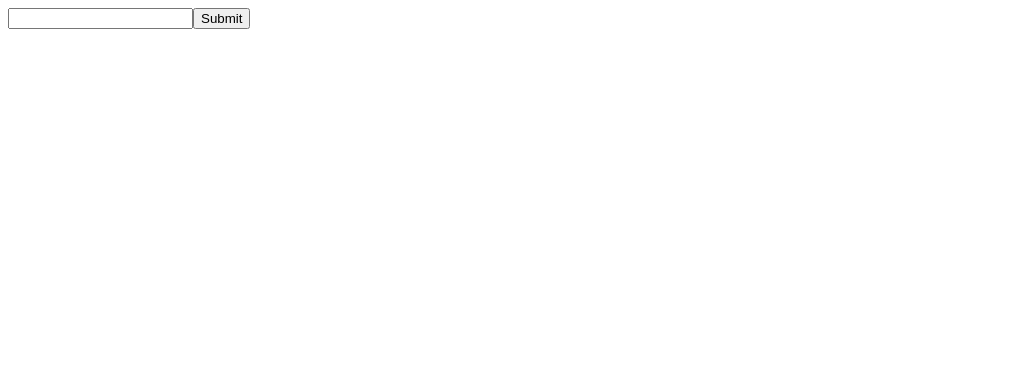
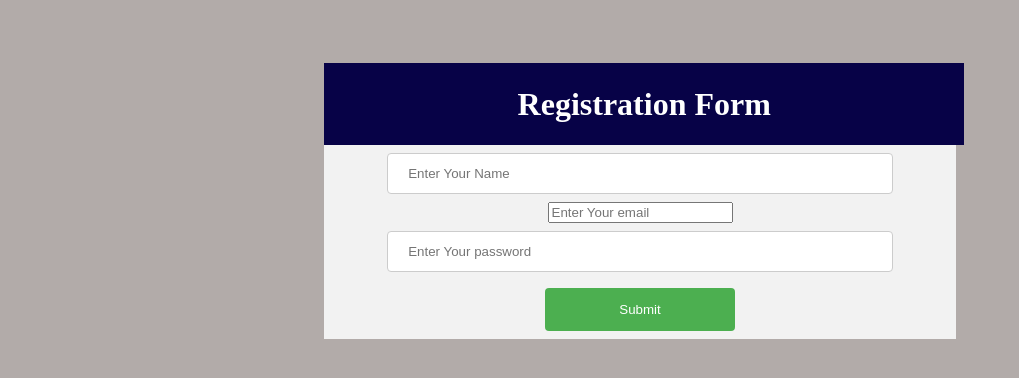
Before and after one commit to SanaUllahRasheed123/revision-react, a React (Create React App) app: page / in a window 1280 px wide. Shown: the top 378 px of the page, without its empty margins (0-1019 px from the left). Built offline with nearby package versions, Linux system fonts and the light colour scheme.

Commit message:
FormCreatedContinue

```diff
--- a/src/App.js
+++ b/src/App.js
@@ -245,16 +245,36 @@
 
 // export default App
 
+
+// Lifting State Up
+// import React from 'react'
+// import ChildA from './ChildA'
+
+// const App = () => {
+//   function getData(data){
+//     console.log(data)
+//   }
+//   return (
+//     <>
+//     <ChildA getData={getData}/>
+//     </>
+//   )
+// }
+
+// export default App
+
+
+//form Started
+
+
 import React from 'react'
-import ChildA from './ChildA'
+import Form from './Form'
+import './App.css'
 
 const App = () => {
-  function getData(data){
-    console.log(data)
-  }
   return (
     <>
-    <ChildA getData={getData}/>
+      <Form/>
     </>
   )
 }
--- a/src/Form.jsx
+++ b/src/Form.jsx
@@ -0,0 +1,31 @@
+import React, { useState } from 'react'
+
+const Form = () => {
+    const data = {name:"", email:"", password:""};
+    const [inputData,setInputData] = useState(data)
+    function handleData(e){
+        setInputData({...inputData,[e.target.name]:e.target.value})
+        console.log(inputData)
+    }
+  return (
+    <form className='container'>
+        <div className='header'>
+            <h1>Registration Form</h1>
+        </div>
+        <div>
+            <input type='text' placeholder='Enter Your Name' name='name' value={inputData.name} onChange={handleData}/>
+        </div>
+        <div>
+            <input type='email' placeholder='Enter Your email' name='email' value={inputData.email} onChange={handleData}/>
+        </div>
+        <div>
+            <input type='password' placeholder='Enter Your password' name='password' value={inputData.email} onChange={handleData}/>
+        </div>
+        <div>
+            <button type='submit'>Submit</button>
+        </div>
+    </form>
+  )
+}
+
+export default Form
```
